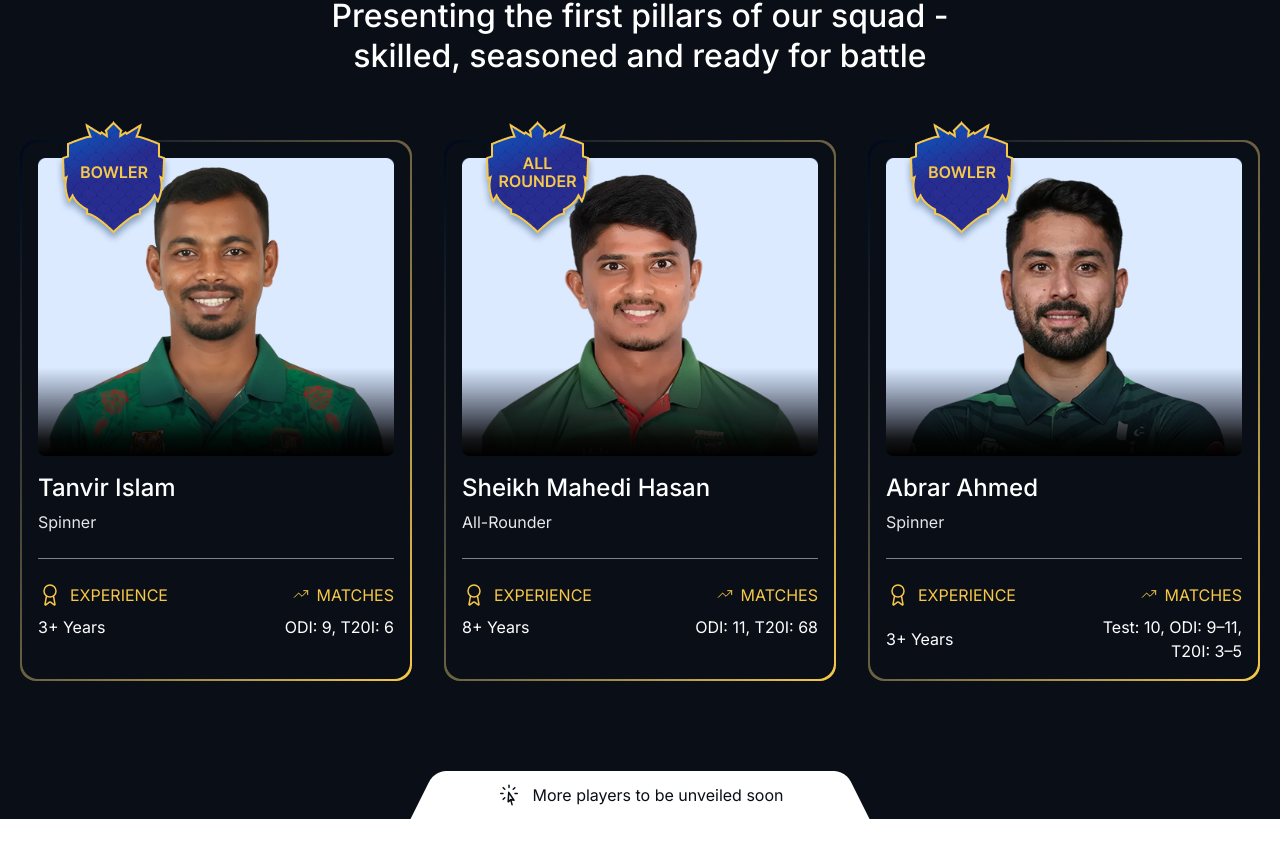
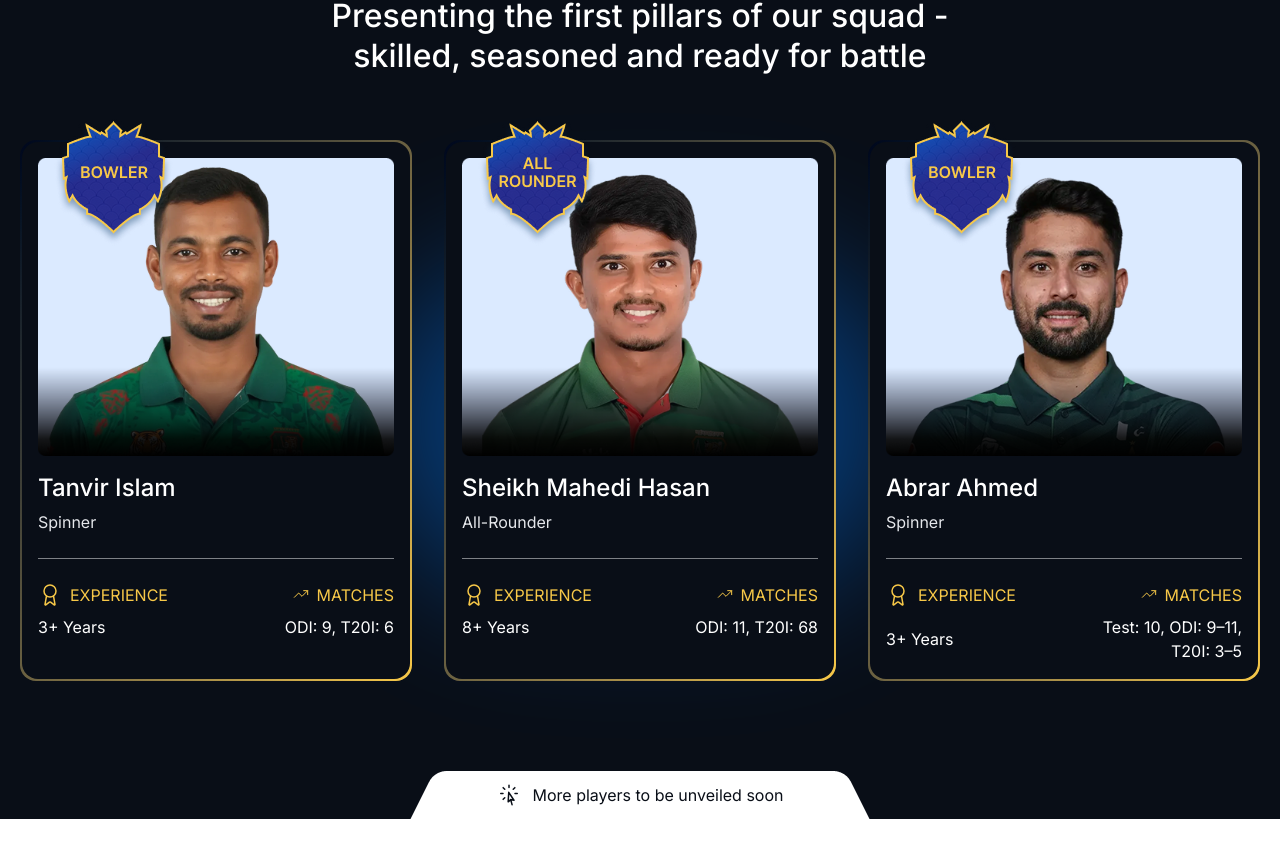
Before and after one commit to rayan2228/bpl, a Next.js app: page / in a window 1280 px wide. Shown: the part 2062-2920 px from the top of the page. Built offline with nearby package versions, Linux system fonts and the light colour scheme.

Commit message:
fix:lineup shadow

```diff
--- a/components/LineUp.tsx
+++ b/components/LineUp.tsx
@@ -48,7 +48,10 @@ const LineUp = () => {
             </h2>
 
             <div className="container">
-                <div className="grid grid-cols-1 sm:grid-cols-2 lg:grid-cols-3 gap-8 mt-16">
+                <div className="grid grid-cols-1 sm:grid-cols-2 lg:grid-cols-3 gap-8 mt-16 relative z-50">
+                    <div className="absolute inset-0 top-1/2 left-1/2 translate-x-[-50%] translate-y-[-50%] -z-10 flex justify-center">
+                        <div className="w-[80%] h-[300px] bg-[#017CFF] opacity-40 blur-3xl rounded-full shadow-[0_0_60px_20px_rgba(1,124,255,0.7)]"></div>
+                    </div>
                     {players.map((p, i) => (
                         <div
                             key={i}
@@ -70,7 +73,7 @@ const LineUp = () => {
                                 </div>
 
                                 {/* Text Content */}
-                                <div className="mt-4 flex flex-col flex-grow">
+                                <div className="mt-4 flex flex-col grow">
                                     <h4 className="text-2xl font-medium">{p.name}</h4>
 
                                     <h5 className="text-gray-200 pb-6 mb-6 border-b border-gray-100/50 mt-1.5">
```
